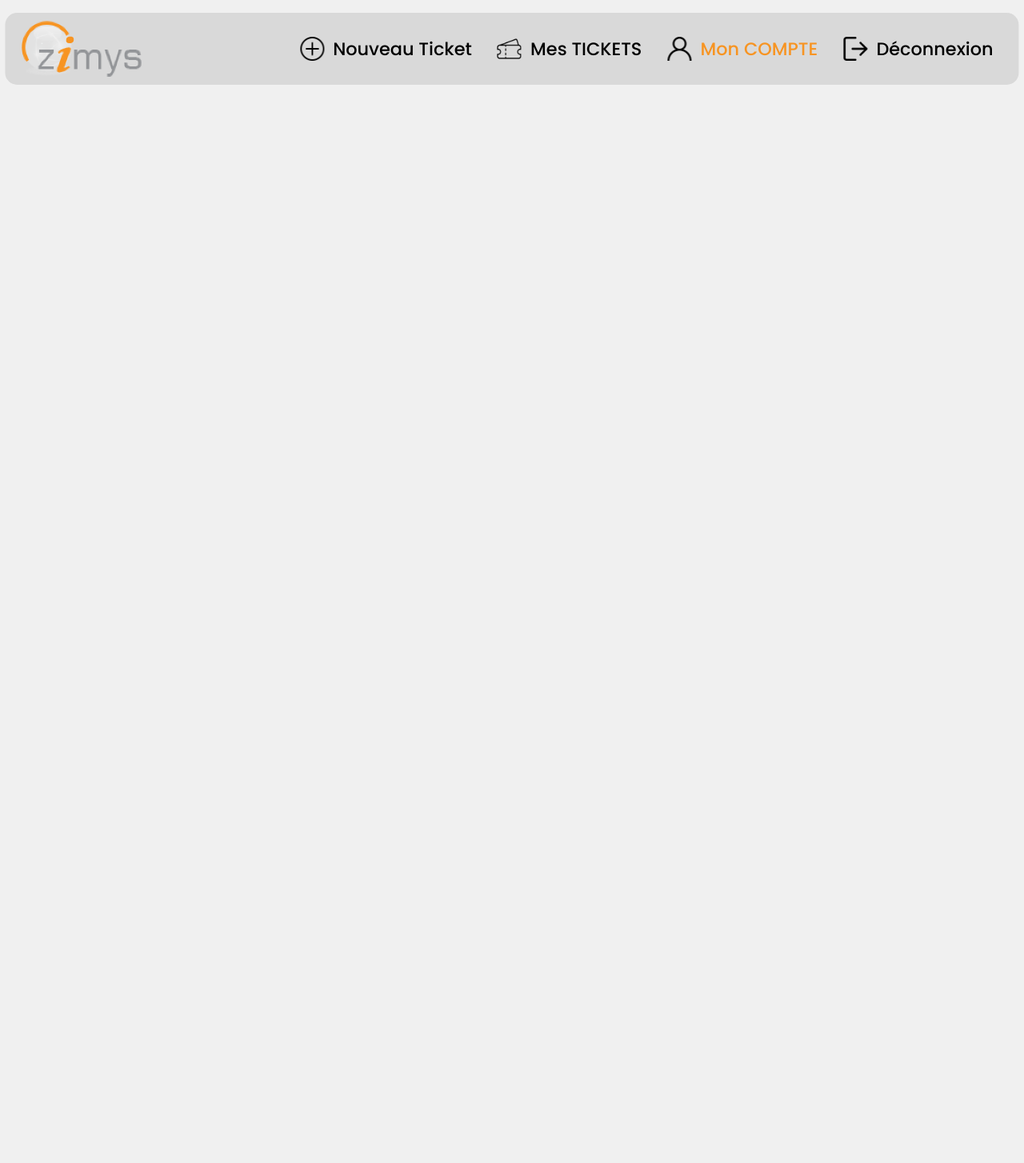
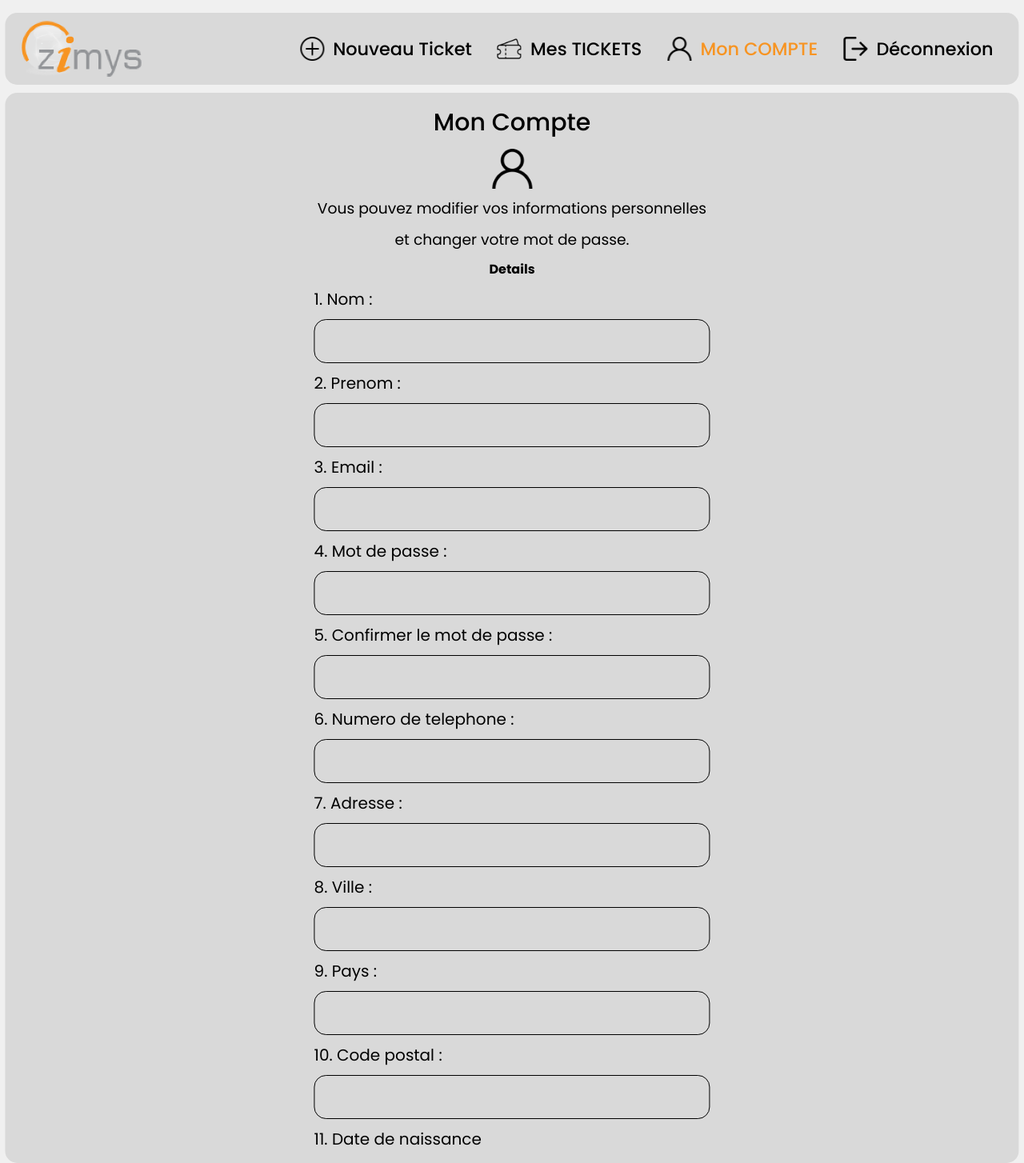
Before and after one commit to halimchoukani/ReclamationTickets, a PHP site: page /view/Client/DashboardClient.php in a window 1280 px wide. Shown: the whole page at 80% size. Before the commit the page ends 106 px from the top, so only its background shows below. Run offline with PHP 8.4, Linux system fonts and the light colour scheme.

Commit message:
Add form styling and update client dashboard layout

```diff
--- a/view/Client/DashboardClient.php
+++ b/view/Client/DashboardClient.php
@@ -5,6 +5,8 @@
   <meta charset="UTF-8">
   <meta name="viewport" content="width=device-width, initial-scale=1.0">
   <title>Client</title>
+  <link rel="stylesheet" href="../../assets/style.css">
+  <link rel="stylesheet" href="../../assets/formulaire.css">
   <link rel="stylesheet" href="../../assets/style.css">
 </head>
 
@@ -26,9 +28,61 @@
       </li>
     </ul>
   </nav>
-  <script src="../../assets/nav.js
-  ">
-  </script>
+  <div class="container">
+    <h2>Mon Compte</h2>
+    <div class="img-icon">
+      <img class="icon1" src="../../assets\moncompteicon.png" />
+    </div>
+    <h3>Vous pouvez modifier vos informations personnelles</h3>
+    <h3>et changer votre mot de passe.</h3>
+    <div class="title">
+      <h4>Details</h4>
+      <div class="bar"></div>
+    </div>
+    <form action="" class="form">
+      <div class="div">
+        <label for="">1. Nom : </label>
+        <input type="text" class="input">
+      </div>
+      <div class="div">
+        <label for="">2. Prenom : </label>
+        <input type="text" class="input">
+      </div>
+      <div class="div">
+        <label for="">3. Email : </label>
+        <input type="text" class="input">
+      </div>
+      <div class="div">
+        <label for="">4. Mot de passe : </label>
+        <input type="text" class="input">
+      </div>
+      <div class="div">
+        <label for="">5. Confirmer le mot de passe : </label>
+        <input type="text" class="input">
+      </div>
+      <div class="div">
+        <label for="">6. Numero de telephone : </label>
+        <input type="text" class="input">
+      </div>
+      <div class="div">
+        <label for="">7. Adresse : </label>
+        <input type="text" class="input">
+      </div>
+      <div class="div">
+        <label for="">8. Ville : </label>
+        <input type="text" class="input">
+      </div>
+      <div class="div">
+        <label for="">9. Pays : </label>
+        <input type="text" class="input">
+      </div>
+      <div class="div">
+        <label for="">10. Code postal : </label>
+        <input type="text" class="input">
+      </div>
+      <div class="div">
+        <label for="">11. Date de naissance
+      </div>
 </body>
 
 </html>
```
